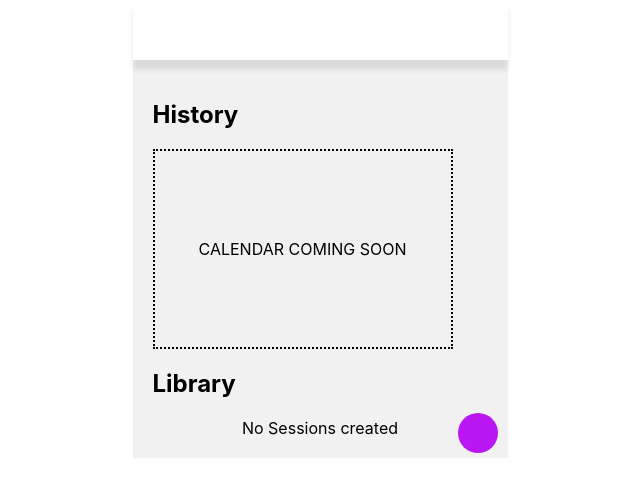
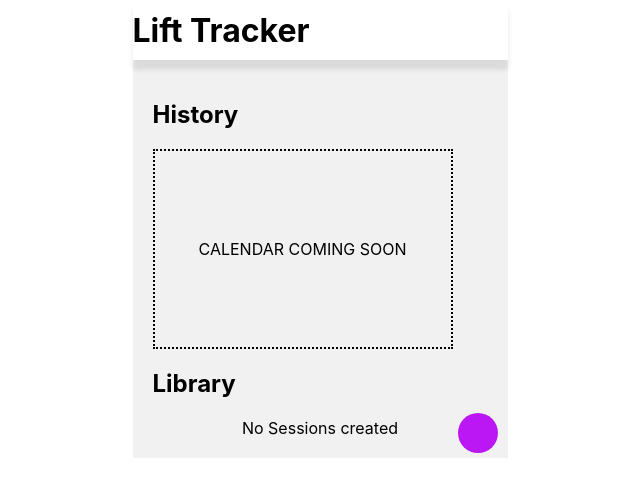
Before and after one commit to RodrJavi/lift-tracker, a Next.js app: page / in a window 1280 px wide. Shown: the top 496 px of the page, without its empty margins (320-960 px from the left). Built offline with nearby package versions, Linux system fonts and the light colour scheme; some icons are missing.

Commit message:
Front page banner text

```diff
--- a/pages/index.js
+++ b/pages/index.js
@@ -11,7 +11,7 @@ export default function Home() {
         <meta name="description" content="Generated by create next app" />
         <link rel="icon" href="/favicon.ico" />
       </Head>
-      <header className="top-banner"></header>
+      <header className="top-banner"><h1>Lift Tracker</h1></header>
       <Calendar />
 
       <DayHolder />
```
